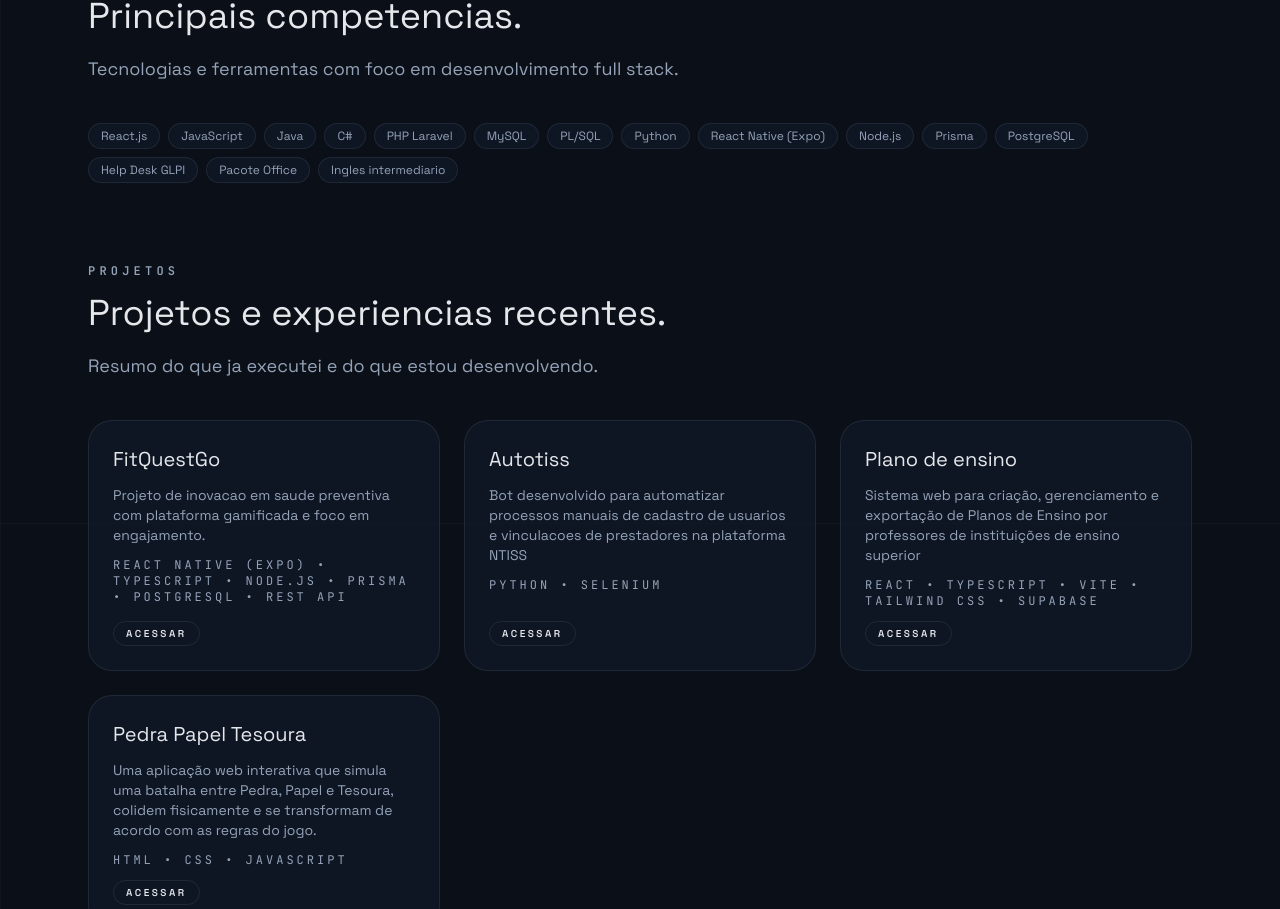
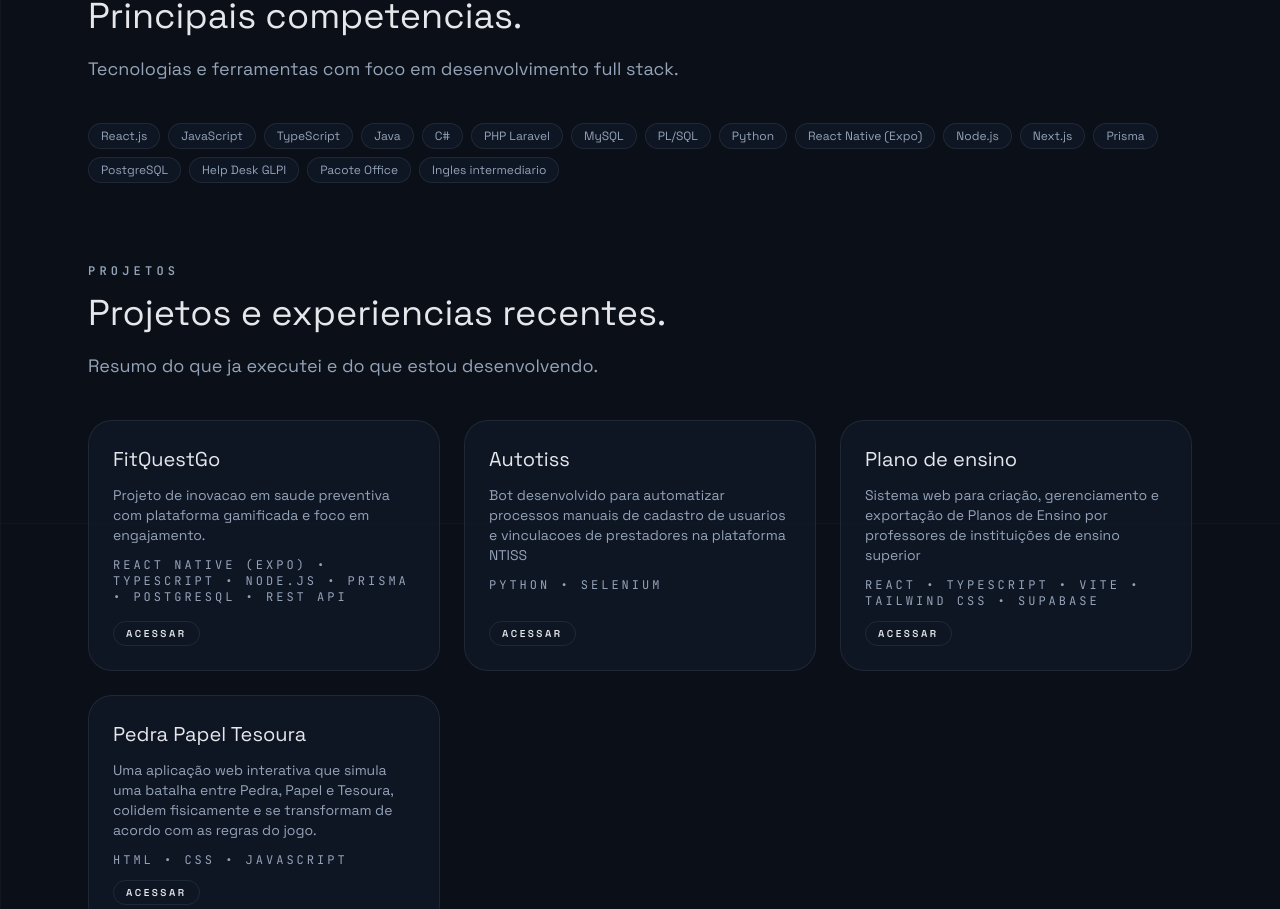
Before and after one commit to pedroPecly/portfolio, a Next.js app: page / in a window 1280 px wide. Shown: the part 1077-1986 px from the top of the page. Built offline with nearby package versions, Linux system fonts and the light colour scheme.

Commit message:
Update portfolio.ts

```diff
--- a/src/data/portfolio.ts
+++ b/src/data/portfolio.ts
@@ -43,6 +43,7 @@ export const about = {
 export const skills = [
   "React.js",
   "JavaScript",
+  "TypeScript",
   "Java",
   "C#",
   "PHP Laravel",
@@ -51,6 +52,7 @@ export const skills = [
   "Python",
   "React Native (Expo)",
   "Node.js",
+  "Next.js",
   "Prisma",
   "PostgreSQL",
   "Help Desk GLPI",
```
